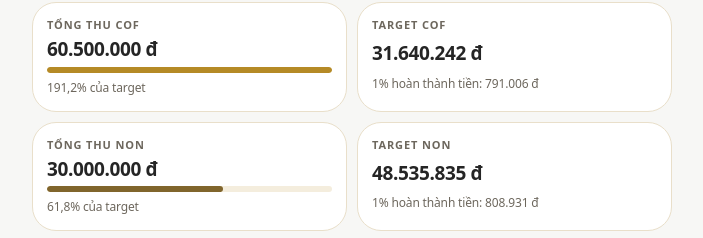
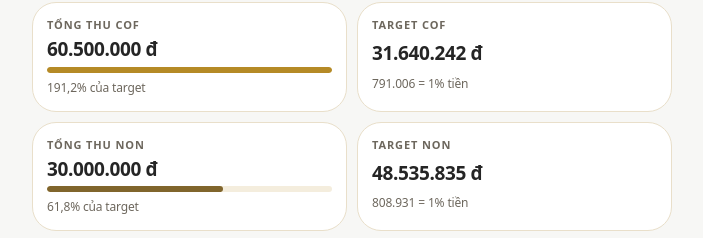
Before and after one commit to tohanh1/Hant, a plain HTML site: page index.html in a window 1280 px wide. Shown: the part 417-655 px from the top of the page, without its empty margins (288-991 px from the left). Drawn offline with Linux system fonts and the light colour scheme.

Commit message:
Show concise target captions as amount = 1% tiền

```diff
--- a/index.html
+++ b/index.html
@@ -575,9 +575,9 @@ function ovHTML(){
   var tot6=o.cof+o.non,tg6=num(S.tCOF)+num(S.tNON);
   h+='<div class="bento">'+
    '<div class="bt c1"><small>Tổng thu COF</small><b>'+money(o.cof)+'</b>'+pg(o.pCof)+'<i>'+(S.tCOF>0?pct(o.pCof,1)+' của target':'chưa có target')+'</i></div>'+
-   '<div class="bt"><small>Target COF</small><b>'+money(S.tCOF)+'</b><i>1% hoàn thành tiền: '+(S.tCOF>0?money(S.tCOF/40):'chưa có target')+'</i></div>'+
+   '<div class="bt"><small>Target COF</small><b>'+money(S.tCOF)+'</b><i>'+(S.tCOF>0?grp(Math.round(S.tCOF/40))+' = 1% tiền':'chưa có target')+'</i></div>'+
    '<div class="bt c2"><small>Tổng thu NON</small><b>'+money(o.non)+'</b>'+pg(o.pNon)+'<i>'+(S.tNON>0?pct(o.pNon,1)+' của target':'chưa có target')+'</i></div>'+
-   '<div class="bt"><small>Target NON</small><b>'+money(S.tNON)+'</b><i>1% hoàn thành tiền: '+(S.tNON>0?money(S.tNON/60):'chưa có target')+'</i></div>'+
+   '<div class="bt"><small>Target NON</small><b>'+money(S.tNON)+'</b><i>'+(S.tNON>0?grp(Math.round(S.tNON/60))+' = 1% tiền':'chưa có target')+'</i></div>'+
    '<div class="bt"><small>Tổng thu (COF + NON)</small><b>'+money(tot6)+'</b>'+pg(tg6>0?tot6/tg6:0)+'<i>'+(tg6>0?pct(tot6/tg6,1)+' của target tổng':'chưa có target')+'</i></div>'+
    '<div class="bt"><small>Target tổng</small><b>'+money(tg6)+'</b><i>COF + NON</i></div>'+
    '<div class="bt c3"><small>NTU CIC OK</small><b>'+S.ntuOK+' / '+S.tNTU+' bộ</b>'+pg(o.pNtu)+'<i>'+pct(o.pNtu,1)+'</i></div>'+
```
